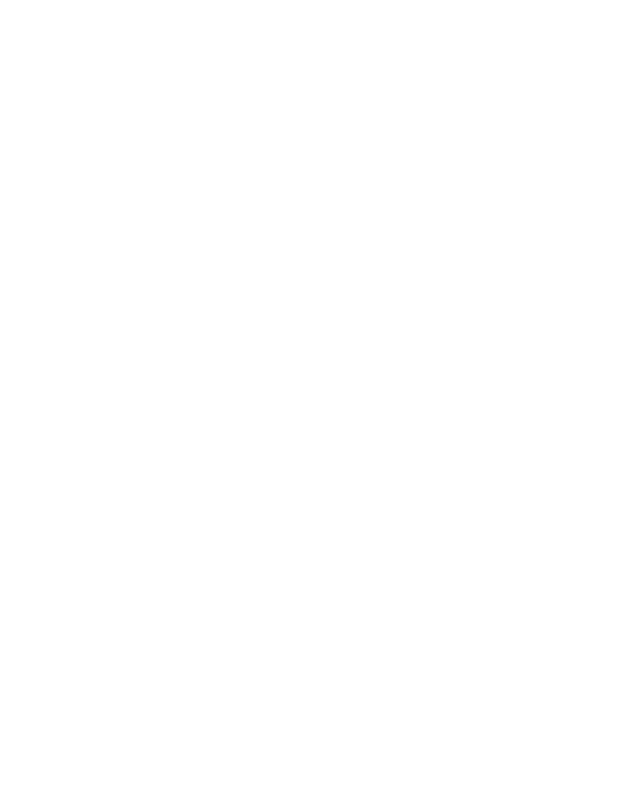
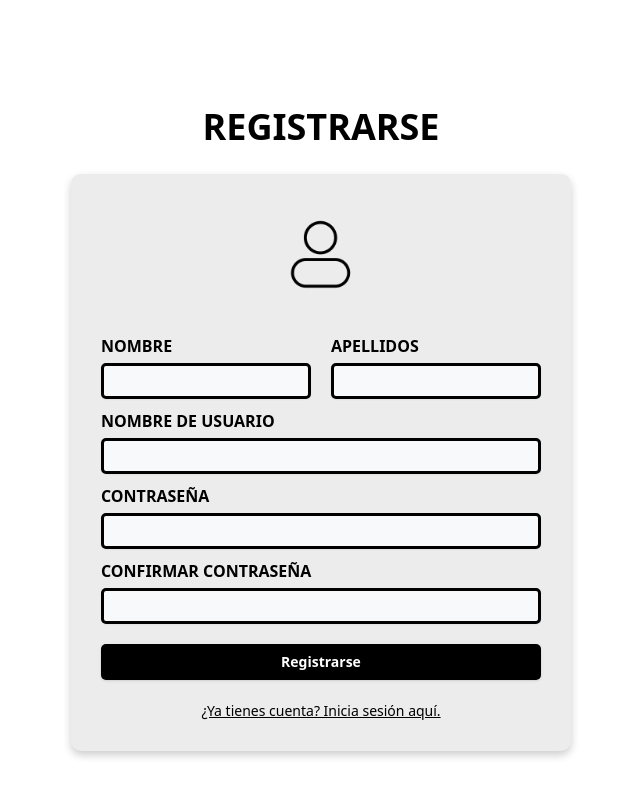
Before and after one commit to brianpardogaona/Sistema_de_Gestion_Personal, a React (Vite) app in the folder frontend/: page /register in a window 1280 px wide. Before the commit this address had no page. Shown: the top 796 px of the page, without its empty margins (319-959 px from the left). Built offline with nearby package versions, Linux system fonts and the light colour scheme.

Commit message:
Añadida ventana Register

```diff
--- a/frontend/src/pages/Login.jsx
+++ b/frontend/src/pages/Login.jsx
@@ -38,7 +38,6 @@
     }
   };
 
-
   const isLoginButtonVisible =
     !passwordIsCorrect || (username !== "" && password !== "");
 
@@ -54,7 +53,9 @@
     >
       <div id="left-side">
         <h2>¿Aún no tienes una cuenta?</h2>
-        <Button id="register-button">Regístrate</Button>
+        <Button id="register-button" onClick={() => navigate("/register")}>
+          Regístrate
+        </Button>
       </div>
       <div id="right-side">
         <div id="title">
--- /dev/null
+++ b/frontend/src/pages/Register.jsx
@@ -0,0 +1,101 @@
+import React, { useState, useEffect } from "react";
+import { Input } from "@/components/ui/input";
+import { Button } from "@/components/ui/button";
+import { useNavigate } from "react-router-dom";
+import "../styles/miCuenta.css";
+
+const API_URL = "http://localhost:4000/api/";
+
+function Register() {
+  const navigate = useNavigate();
+  const [formData, setFormData] = useState({
+    name: "",
+    lastName: "",
+    username: "",
+    password: "",
+    confirmPassword: "",
+  });
+
+  const handleChange = (e) => {
+    setFormData({ ...formData, [e.target.name]: e.target.value });
+  };
+
+  const handleRegister = async () => {
+    if (formData.password !== formData.confirmPassword) {
+      alert("Las contraseñas no coinciden");
+      return;
+    }
+
+    try {
+      const response = await fetch(API_URL + "user/register", {
+        method: "POST",
+        credentials: "include",
+        headers: {
+          "Content-Type": "application/json",
+        },
+        body: JSON.stringify({
+          name: formData.name,
+          lastName: formData.lastName,
+          username: formData.username,
+          password: formData.password,
+        }),
+      });
+
+      const result = await response.json();
+
+      if (response.ok) {
+        alert("Registro exitoso. Redirigiendo...");
+        navigate("/inicio");
+      } else {
+        alert(result.error || "Error en el registro");
+      }
+    } catch (error) {
+      console.error("Error al registrar:", error);
+    }
+  };
+
+  return (
+    <div className="account-container">
+      <h1 className="title">REGISTRARSE</h1>
+      <div className="account-box">
+        <img
+          src="../../public/images/perfil.png"
+          alt="Usuario"
+          className="user-image"
+        />
+
+        <div className="inputs-container">
+          <div className="nombre-apellidos">
+            <div className="input-group">
+              <label>NOMBRE</label>
+              <Input type="text" name="name" value={formData.name} onChange={handleChange} />
+            </div>
+            <div className="input-group">
+              <label>APELLIDOS</label>
+              <Input type="text" name="lastName" value={formData.lastName} onChange={handleChange} />
+            </div>
+          </div>
+
+          <label>NOMBRE DE USUARIO</label>
+          <Input type="text" name="username" value={formData.username} onChange={handleChange} />
+
+          <label>CONTRASEÑA</label>
+          <Input type="password" name="password" value={formData.password} onChange={handleChange} />
+
+          <label>CONFIRMAR CONTRASEÑA</label>
+          <Input type="password" name="confirmPassword" value={formData.confirmPassword} onChange={handleChange} />
+        </div>
+
+        <div className="buttons-container">
+          <Button className="edit-button" onClick={handleRegister}>Registrarse</Button>
+        </div>
+
+        <p className="text-link" onClick={() => navigate("/")}>
+          ¿Ya tienes cuenta? Inicia sesión aquí.
+        </p>
+      </div>
+    </div>
+  );
+}
+
+export default Register;
--- a/frontend/src/routes.jsx
+++ b/frontend/src/routes.jsx
@@ -4,6 +4,7 @@
 import MisMetas from "./pages/MisMetas";
 import MiCuenta from "./pages/MiCuenta";
 import Agenda from "./pages/Agenda";
+import Register from "./pages/Register";
 
 function App() {
   return (
@@ -13,6 +14,7 @@
       <Route path="/mis-metas" element={<MisMetas />} />
       <Route path="/mi-cuenta" element={<MiCuenta />} />
       <Route path="/agenda" element={<Agenda />} />
+      <Route path="/register" element={<Register />} />
 
     </Routes>
   );
--- a/frontend/src/styles/miCuenta.css
+++ b/frontend/src/styles/miCuenta.css
@@ -118,3 +118,14 @@
   display: flex;
   flex-direction: column;
 }
+
+.text-link {
+  color: black;
+  font-size: 14px;
+  margin-top: 10px;
+  cursor: pointer;
+  text-decoration: underline;
+}
+.text-link:hover {
+  color: gray;
+}
```
Also changed, not shown: 2 other files (tests, documents, lock files or other folders).
